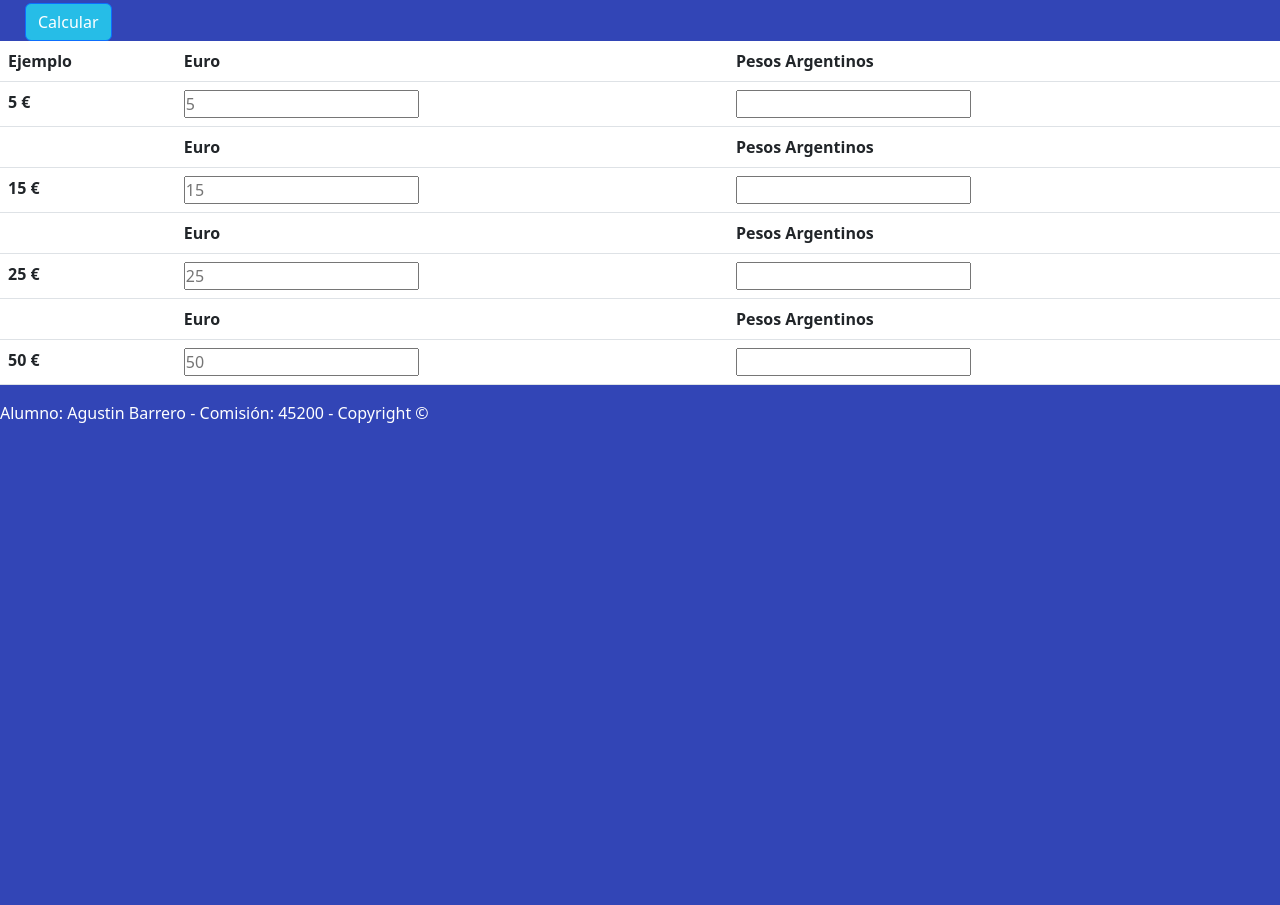
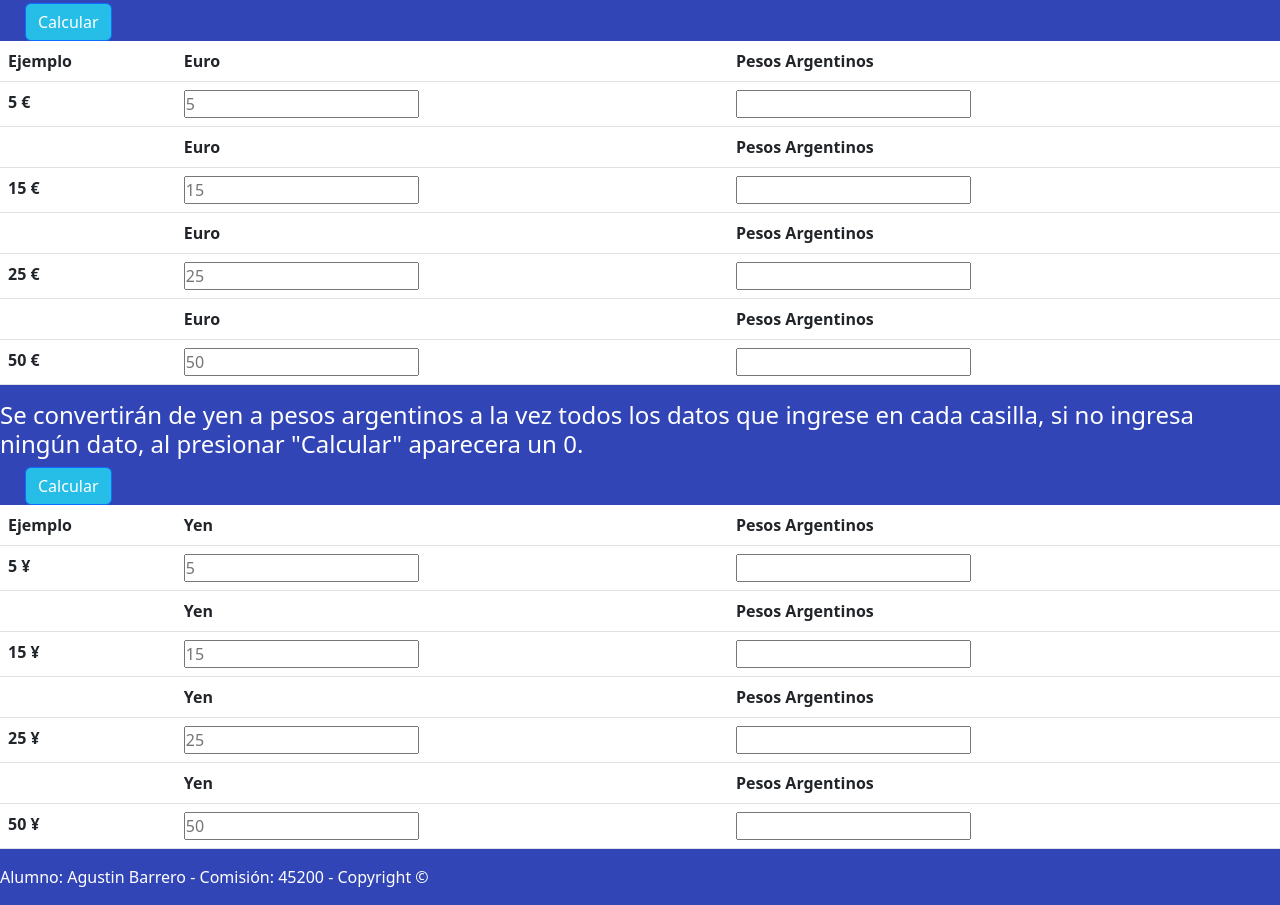
Before and after one commit to agussnb/proyectojavascript.github.io, a plain HTML site: page html/divisas.html in a window 1280 px wide. Shown: the part 642-1547 px from the top of the page. Before the commit the page ends 1083 px from the top, so only its background shows below. Drawn offline with nearby package versions, Linux system fonts and the light colour scheme.

Commit message:
Agregue la tabla para convertir Yen a Peso Arg, ya funcional con su javascript.

```diff
--- a/html/divisas.html
+++ b/html/divisas.html
@@ -138,8 +138,57 @@
     <div class="divBotonDivisas"> <button onclick="conversorEuro()" type="button"
         class="btn btn-primary">Calcular</button></div>
   </table>
-
-
+<!-- Aca la tabla con conversor de yen a peso -->
+<h4>Se convertirán de yen a pesos argentinos a la vez todos los datos que ingrese en cada casilla, si no ingresa
+  ningún dato, al presionar "Calcular" aparecera un 0.</h4>
+  <table class="table">
+    <thead>
+      <tr>
+        <th scope="col">Ejemplo</th>
+        <th scope="col">Yen</th>
+        <th scope="col">Pesos Argentinos</th>
+      </tr>
+    </thead>
+      <tbody>
+        <tr>
+          <th scope="row">5 ¥</th>
+          <td> <input class="tdYen" id="cincoYens" type="number" placeholder="5" /></td>
+          <td><input class="tdPesosArg" readonly id="pesosConvertidosNueve" type="number"></td>
+        </tr>
+        <tr>
+         <th scope="row"></th>
+         <th scope="col">Yen</th>
+          <th scope="col">Pesos Argentinos</th>
+        </tr>
+        <tr>
+          <th scope="row">15 ¥</th>
+          <td><input class="tdYen" id="quinceYens" type="number" placeholder="15" /></td>
+          <td><input class="tdPesosArg" readonly id="pesosConvertidosDiez" type="number"></textarea></td>
+        </tr>
+        <tr>
+          <th scope="row"></th>
+          <th scope="col">Yen</th>
+          <th scope="col">Pesos Argentinos</th>
+        </tr>
+        <tr>
+          <th scope="row">25 ¥</th>
+          <td><input class="tdYen" id="veinticincoYens" type="number" placeholder="25" /></td>
+          <td><input class="tdPesosArg" readonly id="pesosConvertidosOnce" type="number"></textarea></td>
+        </tr>
+        <tr>
+          <th scope="row"></th>
+          <th scope="col">Yen</th>
+          <th scope="col">Pesos Argentinos</th>
+        </tr>
+        <tr>
+          <th scope="row">50 ¥</th>
+          <td><input class="tdYen" id="cincuentaYens" type="number" placeholder="50" /></td>
+          <td><input class="tdPesosArg" readonly id="pesosConvertidosDoce" type="number"></textarea></td>
+        </tr>
+      </tbody>
+    <div class="divBotonDivisas"> <button onclick="conversorYen()" type="button"
+        class="btn btn-primary">Calcular</button></div>
+  </table>
 
   <script src="/js/main.js"></script>
   <script src="https://cdn.jsdelivr.net/npm/bootstrap@5.2.2/dist/js/bootstrap.bundle.min.js"
--- a/js/main.js
+++ b/js/main.js
@@ -168,7 +168,42 @@ for(let i = 0; i<=5; i=i+1){
         euroConvertido[3].setAttribute("value",valorConvertidoEuros[3]);
     }
 }
+for(let i = 0; i<5; i=i1+1){
+    function conversorYen(){
+        const elementoYen = [0,1,2,3];
+        //Agarro los valores de los yenes
+        elementoYen[0] = document.getElementById('cincoYens');
+        elementoYen[1] = document.getElementById('quinceYens');
+        elementoYen[2] = document.getElementById('veinticincoYens');
+        elementoYen[3] = document.getElementById('cincuentaYens');
+        const precioYen = 1.06;
+        //Agarro los valores de los pesos
+        const yenConvertido = [0,1,2,3];
+        yenConvertido[0] = document.getElementById('pesosConvertidosNueve');
+        yenConvertido[1] = document.getElementById('pesosConvertidosDiez');
+        yenConvertido[2] = document.getElementById('pesosConvertidosOnce');
+        yenConvertido[3] = document.getElementById('pesosConvertidosDoce');
+        //Leo los valores ingresados
+        const valorIngresadoYen = [0,1,2,3];
+        valorIngresadoYen[0] = document.getElementById('cincoYens').value;
+        valorIngresadoYen[1] = document.getElementById('quinceYens').value;
+        valorIngresadoYen[2] = document.getElementById('veinticincoYens').value;
+        valorIngresadoYen[3] = document.getElementById('cincuentaYens').value;
+        //Hago la conversion
+        const valorConvertidoYen = [0,1,2,3];
+        valorConvertidoYen[0] = valorIngresadoYen[0] * precioYen;
+        valorConvertidoYen[1] = valorIngresadoYen[1] * precioYen;
+        valorConvertidoYen[2] = valorIngresadoYen[2] * precioYen;
+        valorConvertidoYen[3] = valorIngresadoYen[3] * precioYen;
+        //Seteo los valores nuevos
+        yenConvertido[0].setAttribute('value',valorConvertidoYen[0]);
+        yenConvertido[1].setAttribute('value',valorConvertidoYen[1]);
+        yenConvertido[2].setAttribute('value',valorConvertidoYen[2]);
+        yenConvertido[3].setAttribute('value',valorConvertidoYen[3]);
 
+
+    }
+}
 
 
 function SeleccionCriptomoneda(criptomonedaRecibida){
```
